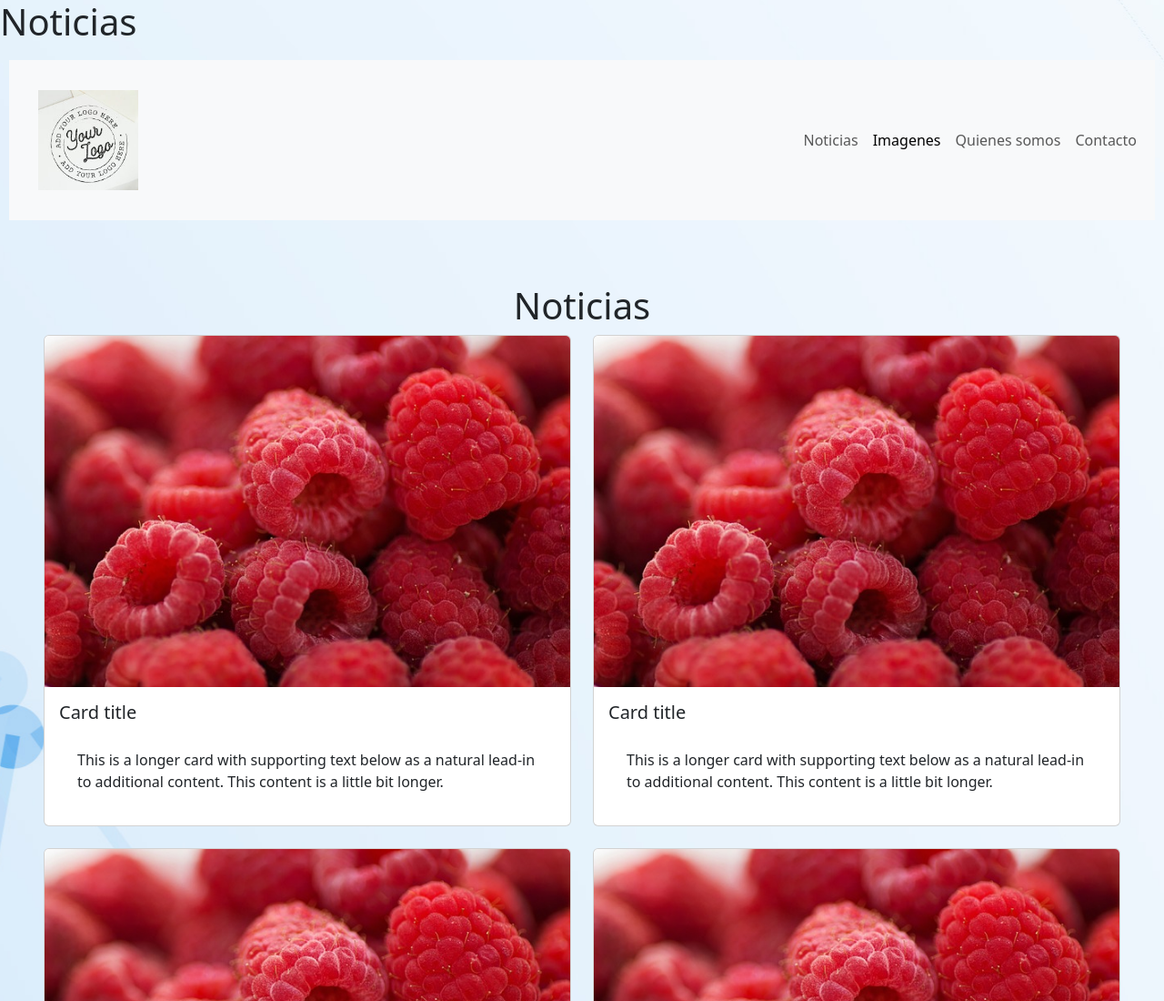
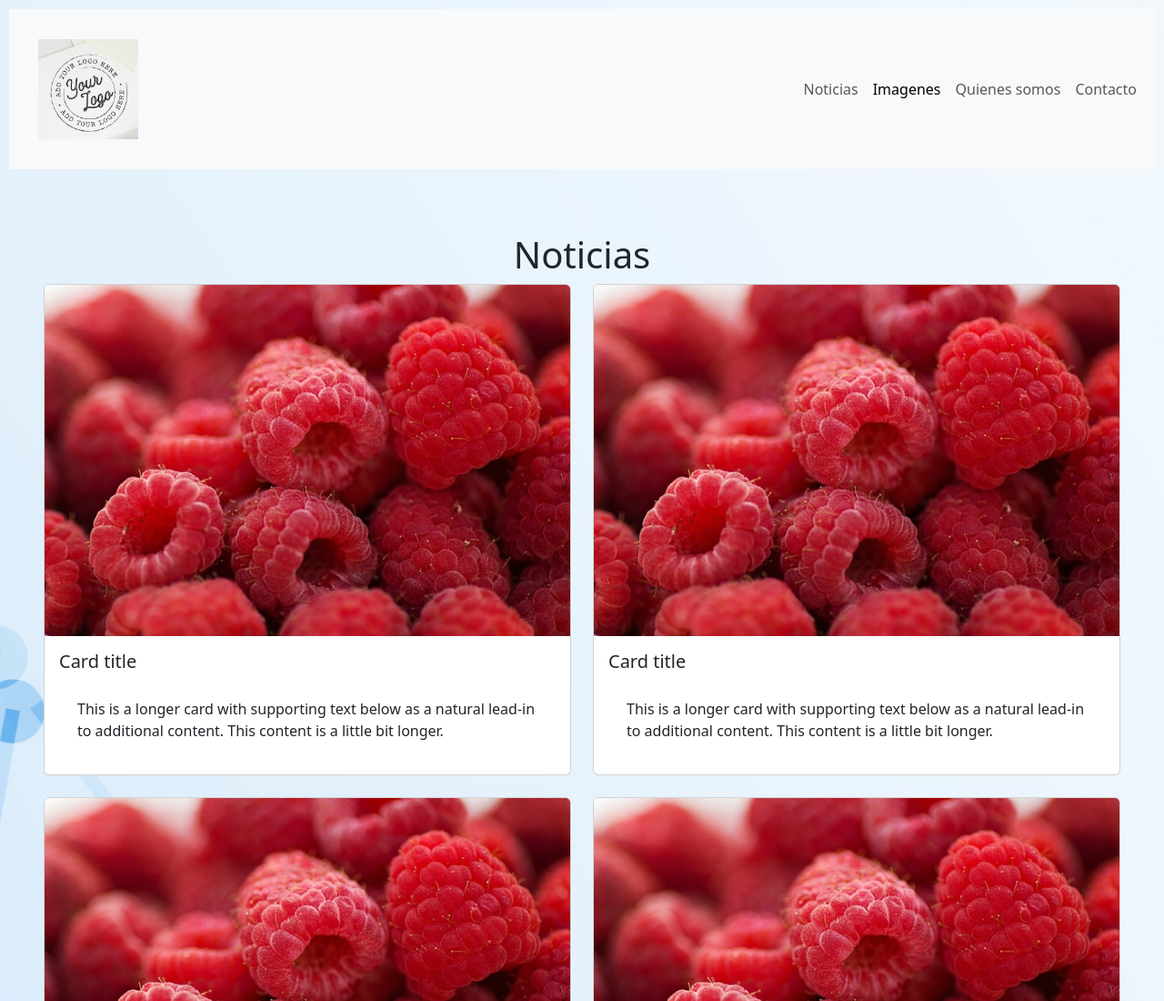
Before and after one commit to marianofantini/entrega, a plain HTML site: page pages/noticias.html in a window 1280 px wide. Shown: the top 1100 px of the page at 91% size. Drawn offline with nearby package versions, Linux system fonts and the light colour scheme; files whose address does not match are found by name.

Commit message:
Update noticias.html

```diff
--- a/pages/noticias.html
+++ b/pages/noticias.html
@@ -13,7 +13,7 @@
 
 
 <body>
-    <h1> Noticias </h1>
+
     <header>
         <nav class="navbar navbar-expand-lg bg-body-tertiary">
             <div class="container-fluid">
```
